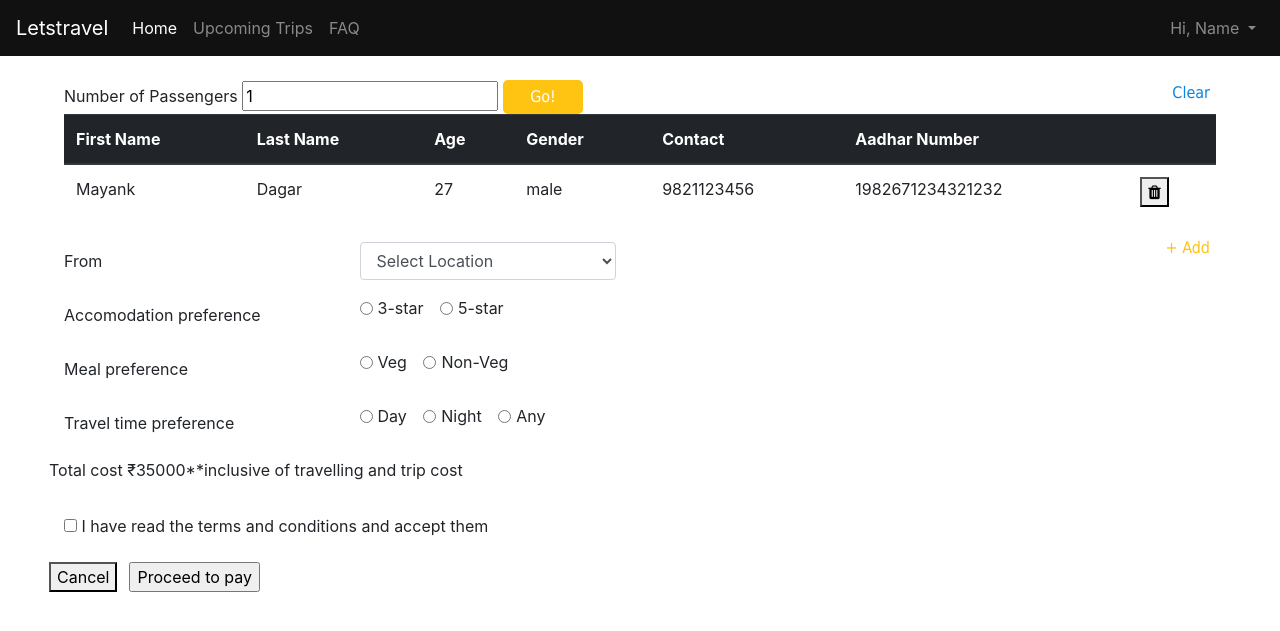
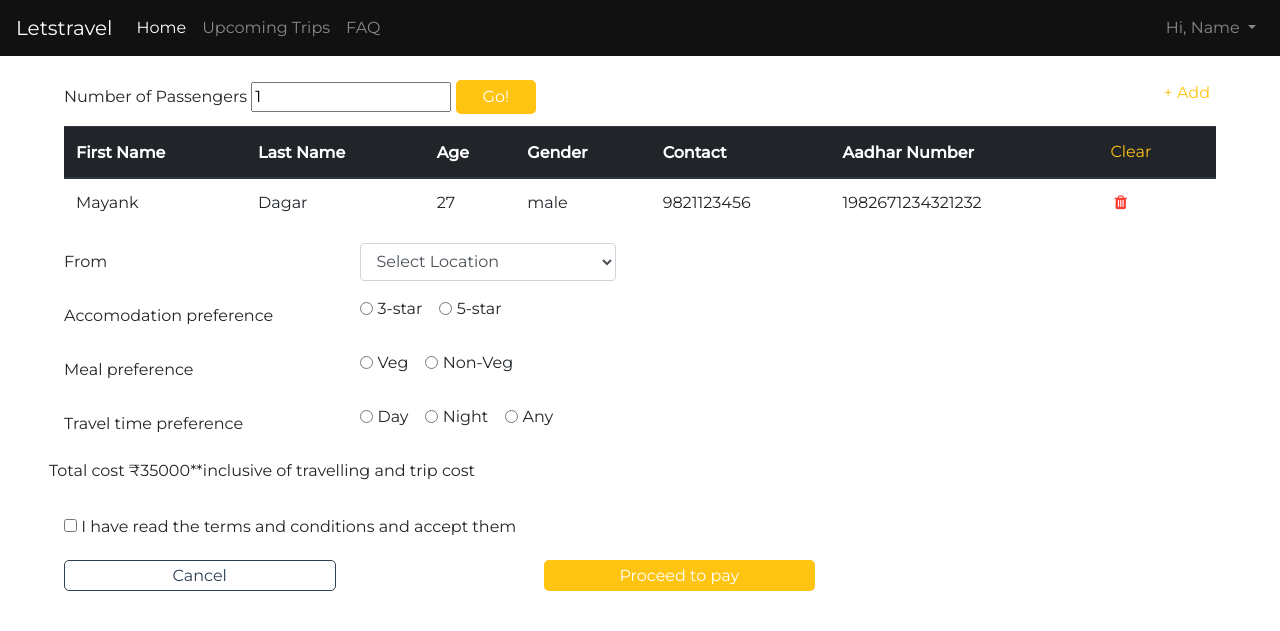
Before and after one commit to shivaneej/Letstravel, a PHP site: page /join.html in a window 1280 px wide. Shown: the top 631 px of the page. Run offline with PHP 8.4, Linux system fonts and the light colour scheme.

Commit message:
#12 Fonts changed and pages linked

```diff
--- a/adminlogin.html
+++ b/adminlogin.html
@@ -4,6 +4,7 @@
 <head>
 	<title>Letstravel</title>
 	<link rel="stylesheet" type="text/css" href="style.css">
+	<link href="https://fonts.googleapis.com/css?family=Montserrat:400,500" rel="stylesheet">
 	<link rel="shortcut icon" href="images/favicon.png">
 	<meta charset="utf-8">
 	<meta name="viewport" content="width=device-width,initial-scale=1">
--- a/join.css
+++ b/join.css
@@ -1,22 +1,22 @@
+body{
+	font-family: 'Montserrat',sans-serif;
+}
 .linkBtn{
 	border: none;
 	background-color: unset;
-	color: #0984e3;
+	color: #ffc312;
 	text-decoration: none;
-	font-family: Tahoma;
+	font-family: 'Montserrat',sans-serif;
 }
 .linkBtn:hover{
 	text-decoration: none;
 	cursor: pointer;
-	color: #0984e3;
+	color: #ffc312;
 }
-button.linkBtn{
-	position: relative;
-	right: 0%;
-	position: absolute;
-}
+
 .topButtons{
 	width:100%;
+	padding-bottom: 1%;
 }
 .yellowBtn{
 	width: 90%;
@@ -26,7 +26,7 @@ button.linkBtn{
 	padding: 5px;
 	background-color: #ffc312;
 	color: white;
-	font-family: Tahoma;
+	font-family: 'Montserrat',sans-serif;
 	font-size: 16px;
 	border:none;
 	/*position: relative;
@@ -42,6 +42,8 @@ button.linkBtn{
 #addbtn{
 	color: #ffc312;
 	z-index:2;
+	position: absolute;
+	right: 0%;
 }
 .form-group{
 	position: relative;
@@ -53,3 +55,38 @@ button.linkBtn{
 	z-index: 1;
 	margin-bottom: 2%;
 }
+.delBtn
+{
+	border: none;
+	background-color: white;
+	color: #ff3f34;
+	padding: 0 0;
+	margin:0;
+	margin-left: 10%;
+}
+.bottomBtn{
+	padding: 0%;
+	width: 60%;
+	margin: 0%;
+	height: 120%;
+	position: absolute;
+	right: 0%;
+}
+.bottomBtn:hover{
+	background-color: #44bd32;
+}
+.secondaryBtn{
+	width: 60%;
+	margin: 0;
+	height: 120%;
+	border-radius: 5px;
+	padding: 0;
+	background-color: #ffffff;
+	color: #2c3e50;
+	border: 1px solid #2c3e50;
+	font-family: 'Montserrat',sans-serif;
+	font-size: 16px;
+}
+.secondaryBtn:hover{
+	cursor: pointer;
+}
--- a/join.html
+++ b/join.html
@@ -6,6 +6,7 @@
   <meta charset="utf-8">
   <!--Bootstrap CSS-->
   <link rel="stylesheet" href="https://stackpath.bootstrapcdn.com/bootstrap/4.1.3/css/bootstrap.min.css" integrity="sha384-MCw98/SFnGE8fJT3GXwEOngsV7Zt27NXFoaoApmYm81iuXoPkFOJwJ8ERdknLPMO" crossorigin="anonymous">
+  <link href="https://fonts.googleapis.com/css?family=Montserrat:400,500" rel="stylesheet">
   <link rel="stylesheet" href="https://maxcdn.bootstrapcdn.com/font-awesome/4.7.0/css/font-awesome.min.css">
    <link rel="stylesheet" type="text/css" href="override.css">
   <link rel="stylesheet" type="text/css" href="join.css">
@@ -19,10 +20,10 @@
         <div id="navbarNavDropdown" class="navbar-collapse collapse">
             <ul class="navbar-nav mr-auto">
                 <li class="nav-item active">
-                    <a class="nav-link" href="#Home">Home <span class="sr-only">(current)</span></a>
+                    <a class="nav-link" href="home.html">Home <span class="sr-only">(current)</span></a>
                 </li>
                 <li class="nav-item">
-                    <a class="nav-link" href="#Upcoming">Upcoming Trips</a>
+                    <a class="nav-link" href="home.html#Upcoming">Upcoming Trips</a>
                 </li>
                  <li class="nav-item">
                     <a class="nav-link" href="#Upcoming">FAQ</a>
@@ -50,12 +51,12 @@
 
 <div class="joinForm">
   <div class="topButtons">
-  <button class="linkBtn"><a href="join.html" class="linkBtn">Clear</a></button>
       <label class="form-check-label" for="example1611">Number of Passengers</label>
       <input type="number" name="passengerCount" min="1" id="example1611" value="1">
       <button id="iniPCount" onclick="tablerows()" class="yellowBtn">Go!</button>
+      <!--<button class="linkBtn"><a href="join.html" class="linkBtn">Clear</a></button>-->
+      <button id="addbtn" onclick="addRow()" class="linkBtn">+ Add</button>
 </div>
-<!--<button id="addbtn" onclick="addRow()" class="linkBtn">+ Add</button>-->
 <form>
 
 
@@ -68,7 +69,7 @@
       <th scope="col">Gender</th>
       <th scope="col">Contact</th>
       <th scope="col">Aadhar Number</th>
-      <th scope="col"></th>
+      <th scope="col"><button class="linkBtn"><a href="join.html" class="linkBtn">Clear</a></button></th>
     </tr>
   </thead>
   <tbody>
@@ -78,12 +79,9 @@
       <td>male</td>
       <td>9821123456</td>
       <td>1982671234321232</td>
-      <td><button onclick='delRow(this)'><i class='fa fa-trash' aria-hidden='true'></i></button></td>
+      <td><button onclick='delRow(this)' class="delBtn"><i class='fa fa-trash' aria-hidden='true'></i></button></td>
   </tbody>
 </table>
-<div class="bottomBtn">
-  <button id="addbtn" onclick="addRow()" class="linkBtn">+ Add</button>
-</div>
 <div class="form-group row">
 <label for="Locations" class="col-xl-3 col-form-label">From</label>
 <div class="col-xl-9">
@@ -162,12 +160,12 @@
 </div>
 
 
-<div class="form-group row ">
-  <div class="form-check form-check-inline">
-  <button onclick="">Cancel</button>
+  <div class="form-group row col-md-12" class="foot">
+    <div class="form-check form-check-inline col-md-5">
+      <button onclick="" class="secondaryBtn">Cancel</button>
     </div>
-<div class="form-check form-check-inline">
-  <input class="form-check-input" type="submit" name="JoinTrip" value="Proceed to pay">
+    <div class="form-check form-check-inline col-md-5">
+      <input class="form-check-input yellowBtn bottomBtn" type="submit" name="JoinTrip" value="Proceed to pay">
     </div>
   </div>
 </div>
@@ -211,7 +209,7 @@ function tablerows(){
     gender.innerHTML = "<select><option>Male</option><option>Female</option></select>";
     contact.innerHTML = "<input type='number' size='10'>";
     aadhar.innerHTML = "<input type='number' maxlength='16'>";
-    deleteRow.innerHTML = "<button onclick='delRow(this)'><i class='fa fa-trash' aria-hidden='true'></i></button>";
+    deleteRow.innerHTML = "<button onclick='delRow(this)' class='delBtn'><i class='fa fa-trash' aria-hidden='true'></i></button>";
 
     document.getElementById("iniPCount").style.display = "none";
     document.getElementById("example1611").disabled = "true";
@@ -235,7 +233,7 @@ function tablerows(){
     gender1.innerHTML = "<select><option>Male</option><option>Female</option></select>";
     contact1.innerHTML = "<input type='number' size='10'>";
     aadhar1.innerHTML = "<input type='number' max='9999999999999999'>";
-    deleteRow1.innerHTML = "<button onclick='delRow(this)'><i class='fa fa-trash' aria-hidden='true'></i></button>";
+    deleteRow1.innerHTML = "<button onclick='delRow(this)' class='delBtn'><i class='fa fa-trash' aria-hidden='true'></i></button>";
 
    var cnt =  document.getElementById("example1611").value;
    var newcnt = parseInt(cnt)+1;
--- a/override.css
+++ b/override.css
@@ -1,3 +1,6 @@
+body{
+    font-family: 'Montserrat', sans-serif;
+}
 .dropdown-menu {
     position: absolute;
     top: 100%;
@@ -47,7 +50,7 @@
     background-clip: border-box;
     border: 1px solid rgba(0,0,0,.125);
     border-radius: .25rem;
-    margin-bottom: 15%;
+    margin-bottom: 50%;
 }
 a.toggle{
 text-decoration: none;
@@ -74,7 +77,7 @@ a.footerText{
     margin-top: 0;
     margin-bottom: 0rem;
     padding: 0px;
-    font-family: Tahoma;
+    font-family: Montserrat;
     color: #898989;
     text-decoration: none;
 }
--- a/register.html
+++ b/register.html
@@ -3,6 +3,7 @@
 <head>
 	<title>Letstravel</title>
 	<link rel="stylesheet" type="text/css" href="style.css">
+	<link href="https://fonts.googleapis.com/css?family=Montserrat:400,500" rel="stylesheet">
 	<link rel="shortcut icon" href="images/favicon.png">
 	<meta charset="utf-8">
 	<meta name="viewport" content="width=device-width,initial-scale=1">
--- a/userlogin.html
+++ b/userlogin.html
@@ -3,6 +3,7 @@
 <head>
 	<title>Letstravel</title>
 	<link rel="stylesheet" type="text/css" href="style.css">
+	<link href="https://fonts.googleapis.com/css?family=Montserrat:400,500" rel="stylesheet">
 	<link rel="shortcut icon" href="images/favicon.png">
 	<meta charset="utf-8">
 	<meta name="viewport" content="width=device-width,initial-scale=1">
```
Also changed, not shown: home.html (+16 -2 lines), style.css (+12 -11 lines). Lines whose indentation alone changed are shown as unchanged.
